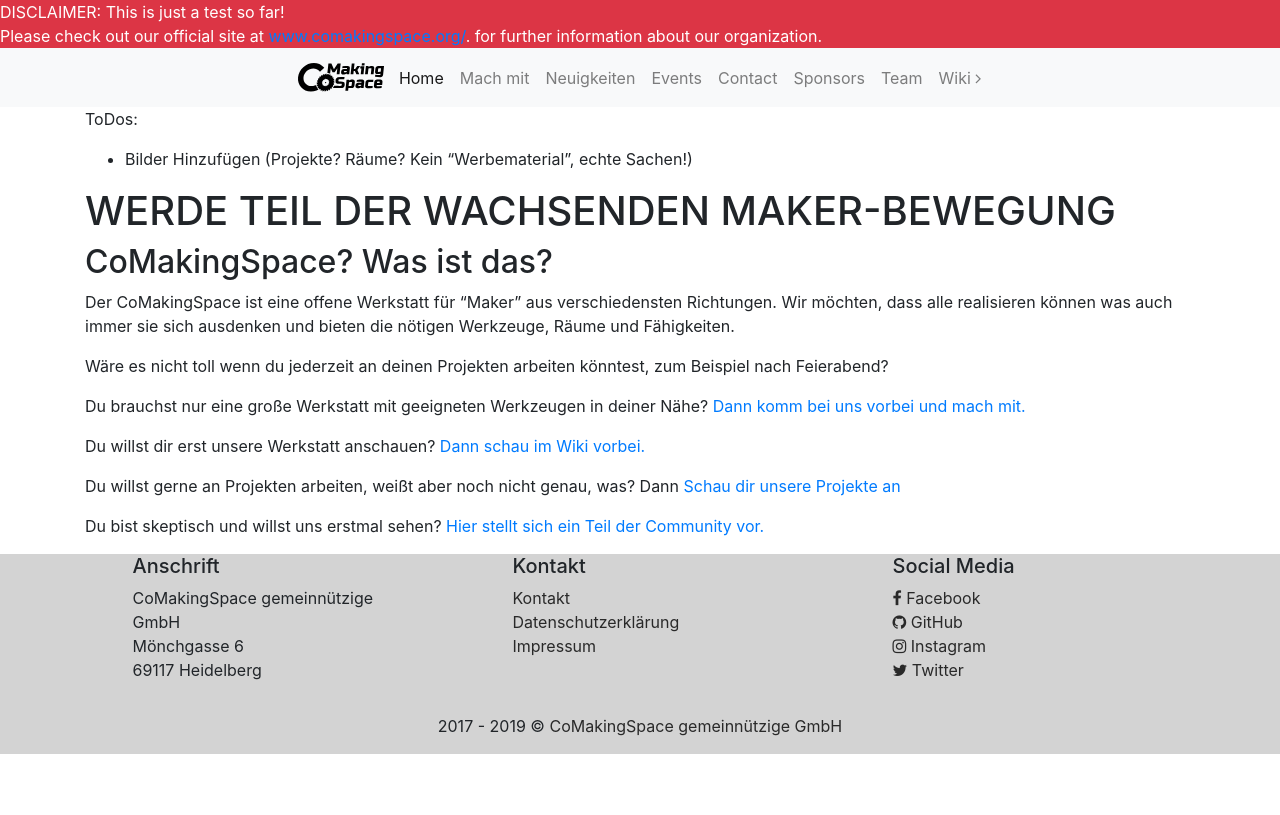
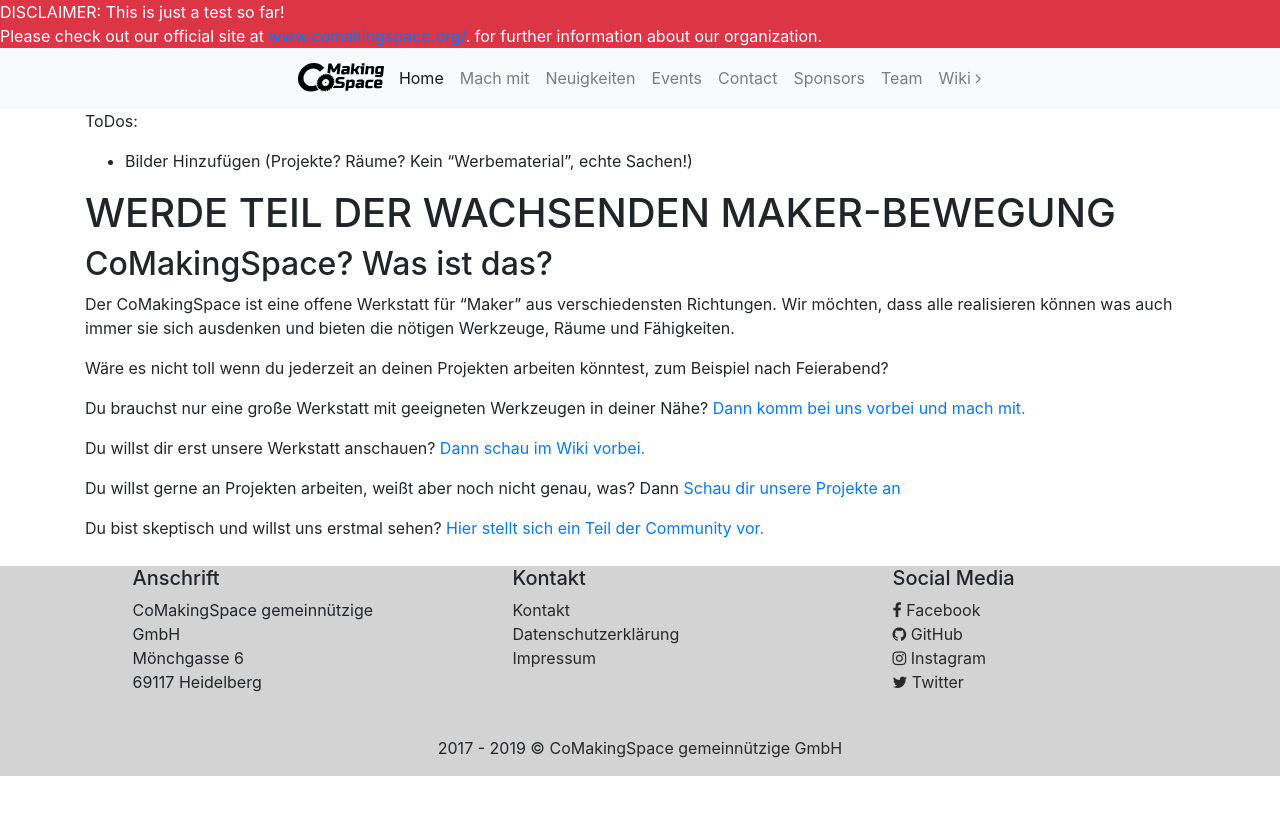
Before and after one commit to comakingspace/comakingspace.github.io, a Jekyll site: the page built from index.md, in a window 1280 px wide. Shown: the top 815 px of the page. Built offline with Jekyll 4.4.1, drawn with Linux system fonts in a browser that asks for light colours.

Commit message:
another style change

```diff
--- a/_sass/style.scss
+++ b/_sass/style.scss
@@ -13,7 +13,9 @@
   display: inline-block;
   float: none;
 }
-
+.justify-content-center {
+  padding-bottom: 10px;
+}
 html {
   height: 100%;
 }
```
